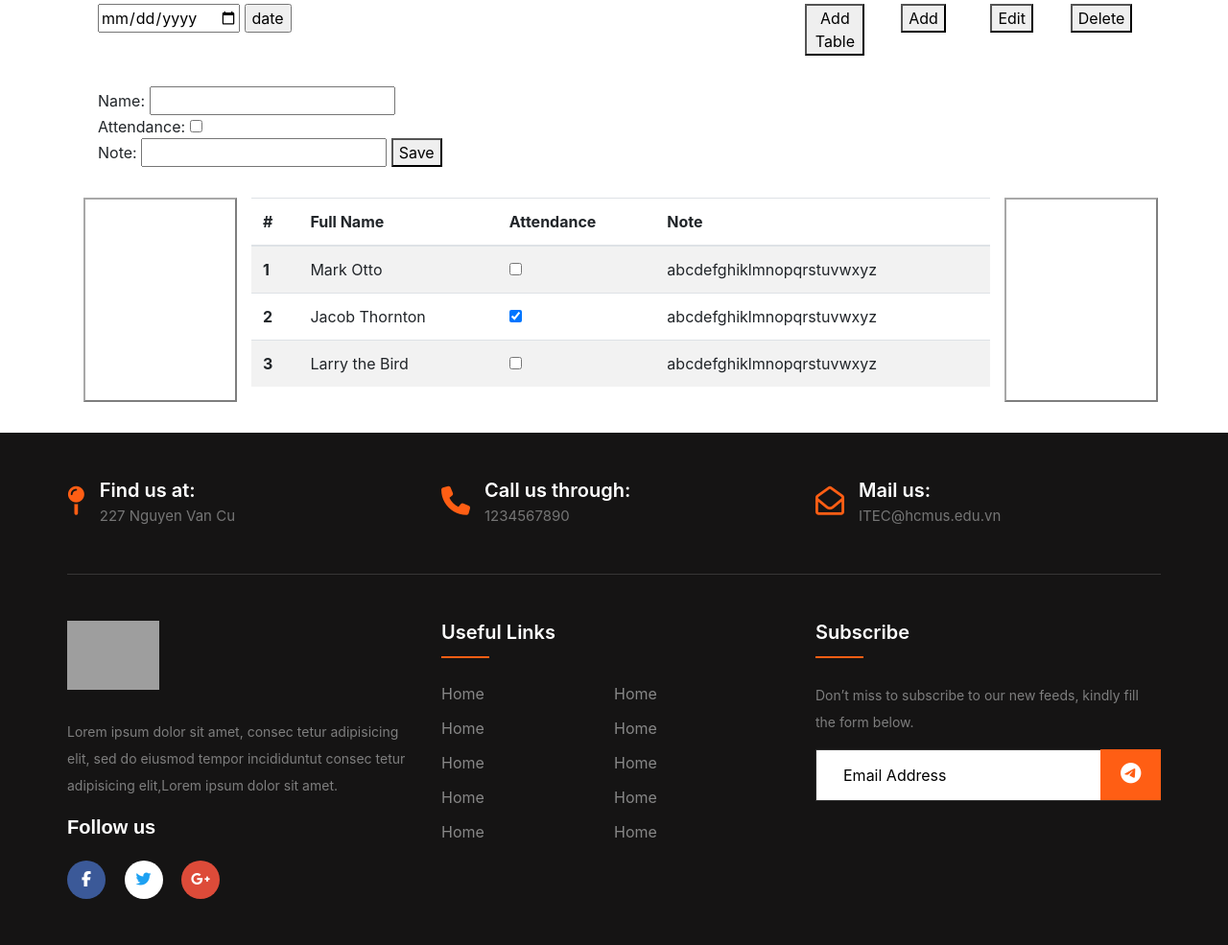
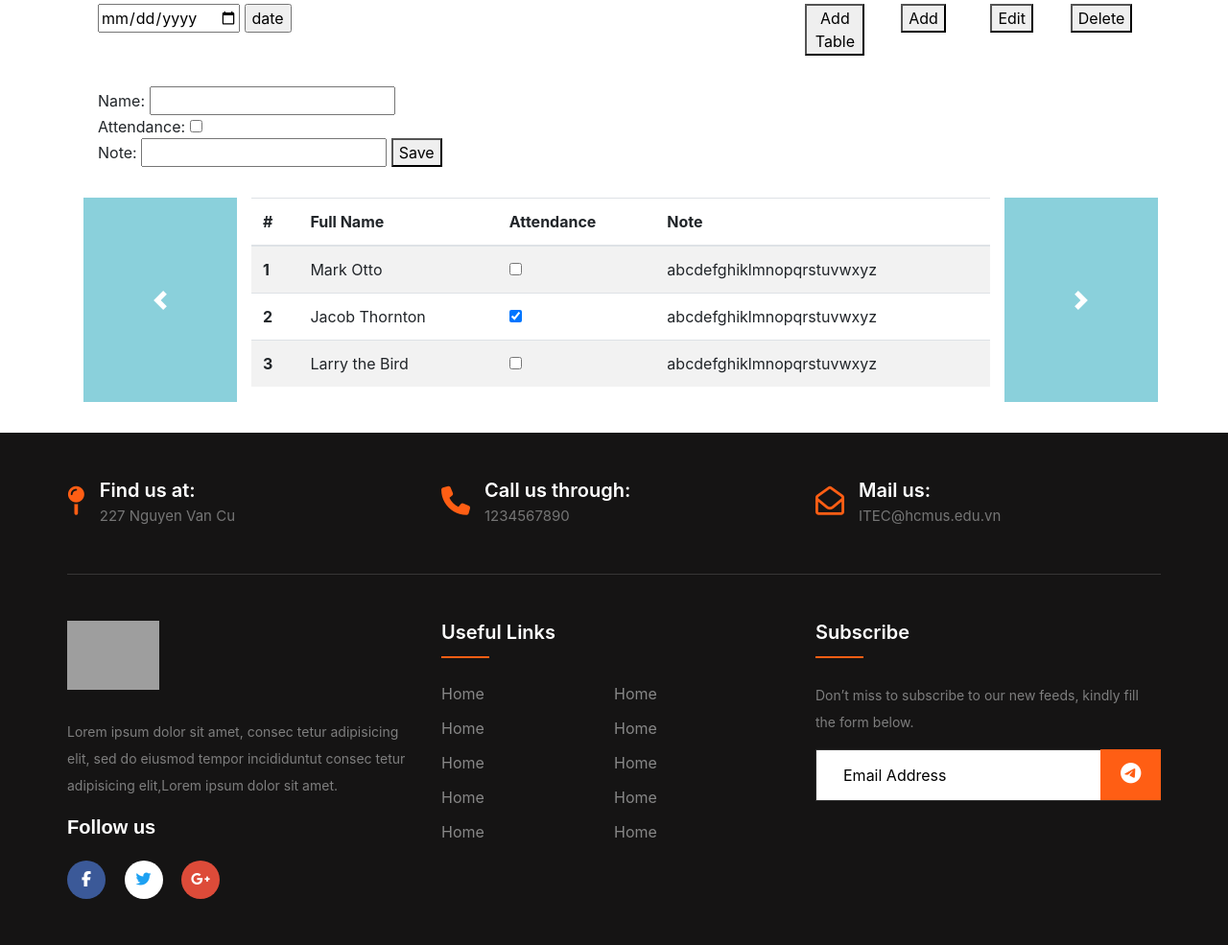
Before and after one commit to ndtan1601/SkillLearning-new, a PHP site: page /testing.php in a window 1280 px wide. Shown: the part 172-1157 px from the top of the page at 96% size. Run offline with PHP 8.4, Linux system fonts and the light colour scheme; the visitor is signed in with stand-in values (Sample User, id 1); a stand-in replaces the project's code that opens the database connection; some libraries are stand-ins or nearby versions; grey boxes are pictures that could not be loaded.

Commit message:
change prev-next carousel check attendance UI

```diff
--- a/testing.php
+++ b/testing.php
@@ -49,10 +49,10 @@ if ($_SERVER["REQUEST_METHOD"] == "POST") {
 
         <div id="carouselExampleControls" class="carousel slide p-3" data-interval="false">
             <div class="row" style="width: 60rem; flex-wrap: unset;">
-                <button class="carousel-control-prev bg-transparent col-2" style="position: unset;" type="button" data-target="#carouselExampleControls" data-slide="prev">
+                <a class="carousel-control-prev bg-info col-2 border border-0" style="position: unset;" type="button" data-target="#carouselExampleControls" data-slide="prev">
                     <span class="carousel-control-prev-icon" aria-hidden="true"></span>
                     <span class="sr-only">Previous</span>
-                </button>
+                </a>
                 <div class="carousel-inner col-10">
                     <div id="2022-06-13" class="carousel-item active">
                         <table id="20220613" class="table table-striped">
@@ -167,7 +167,7 @@ if ($_SERVER["REQUEST_METHOD"] == "POST") {
                         </table>
                     </div>
                 </div>
-                <button class="carousel-control-next bg-transparent col-2" style="position: unset;" type="button" data-target="#carouselExampleControls" data-slide="next">
+                <button class="carousel-control-next bg-info col-2 border border-0" style="position: unset;" type="button" data-target="#carouselExampleControls" data-slide="next">
                     <span class="carousel-control-next-icon" aria-hidden="true"></span>
                     <span class="sr-only">Next</span>
                 </button>
```
